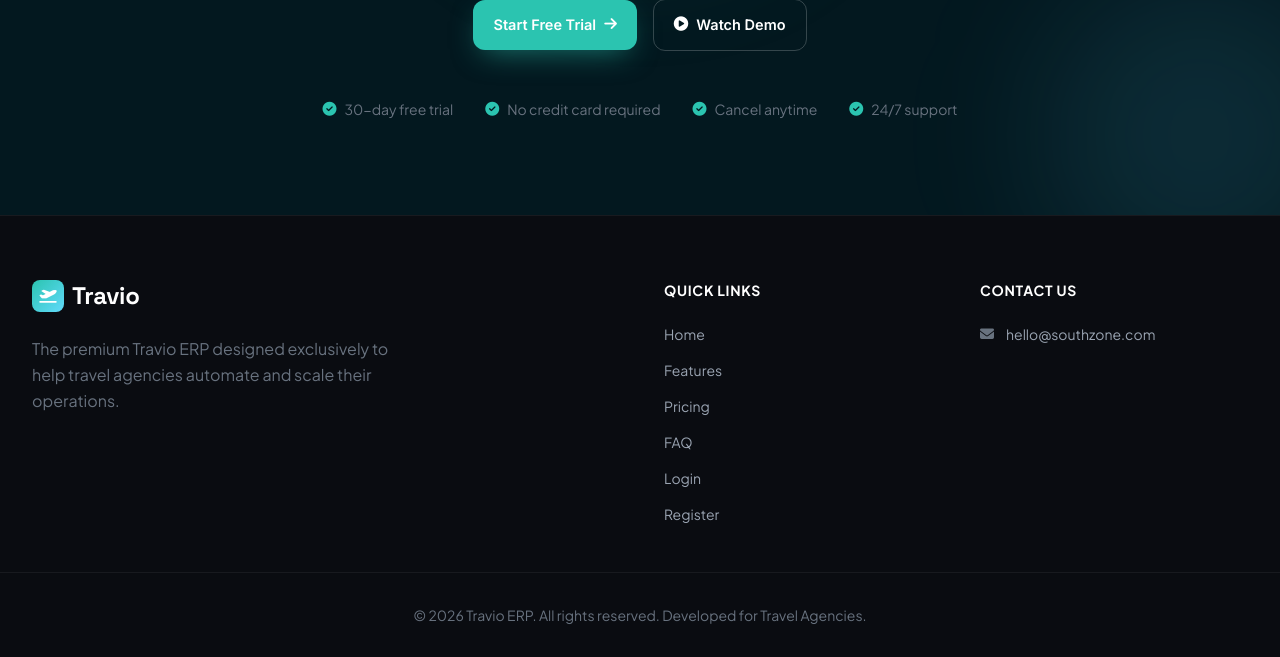
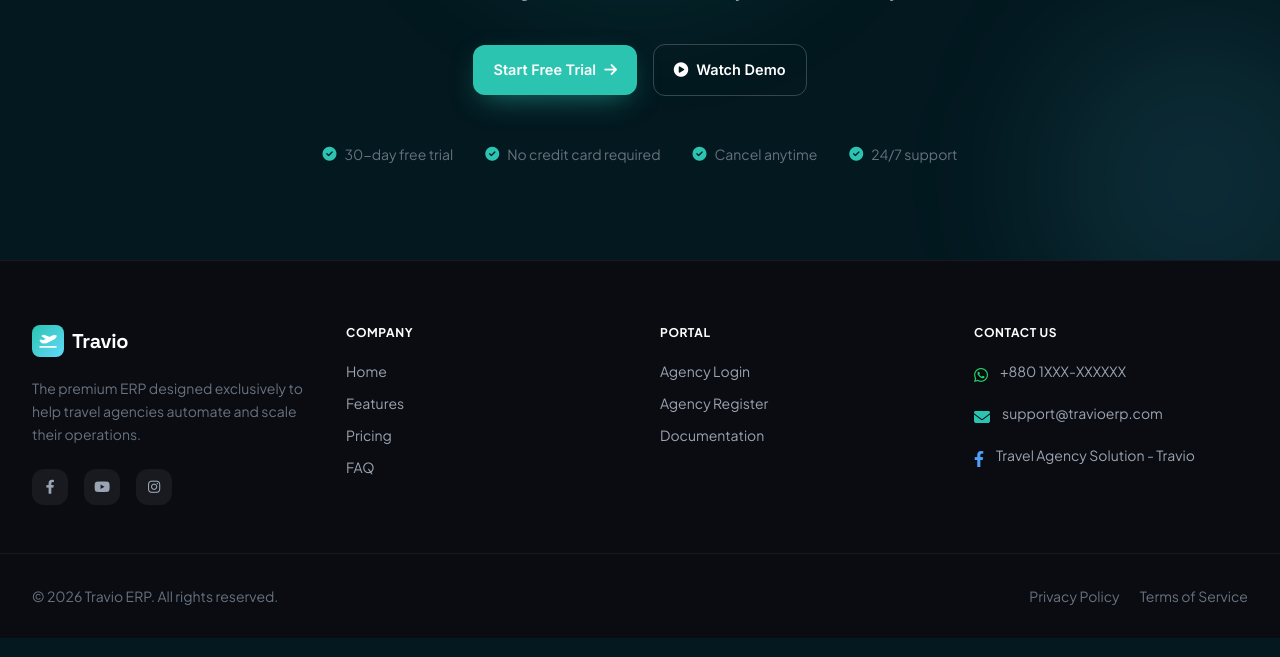
Before and after one commit to mamunkhan53/travio, a PHP site: page / in a window 1280 px wide. Shown: the part 5661-6318 px from the top of the page. Run offline with PHP 8.4, Linux system fonts and the light colour scheme; data comes from the database, SQL or seed files in the repository; some libraries are stand-ins or nearby versions.

Commit message:
Update the landing page content
Replit-Commit-Author: Agent

```diff
--- a/pages/landing.php
+++ b/pages/landing.php
@@ -498,14 +498,14 @@ function renderLandingPage($conn) {
             <div class="grid grid-cols-1 md:grid-cols-2 lg:grid-cols-4 gap-6">
                 <?php
                 $featuresList = [
-                    ['icon' => 'fa-plane', 'title' => 'Air Ticket Management', 'desc' => 'Manage airline bookings, track passenger details, and store ticket information.'],
-                    ['icon' => 'fa-users-viewfinder', 'title' => 'Lead & CRM Management', 'desc' => 'Capture enquiries, follow-up customers, and convert leads into sales easily.'],
-                    ['icon' => 'fa-file-signature', 'title' => 'Visa Processing', 'desc' => 'Track visa applications, document statuses, and embassy appointments.'],
-                    ['icon' => 'fa-map-location-dot', 'title' => 'Tour Packages', 'desc' => 'Create and manage local or international tour packages efficiently.'],
-                    ['icon' => 'fa-hotel', 'title' => 'Hotel Booking', 'desc' => 'Manage hotel reservations, room types, and supplier payments.'],
-                    ['icon' => 'fa-chart-pie', 'title' => 'Sales & Profit Analytics', 'desc' => 'Real-time dashboard showing turnover, due amounts, and net profit.'],
-                    ['icon' => 'fa-address-book', 'title' => 'Customer Database', 'desc' => 'Auto-save customer profiles securely when sales are completed.'],
-                    ['icon' => 'fa-users-gear', 'title' => 'Staff Permissions', 'desc' => 'Add your staff members with granular permissions and track their performance.']
+                    ['icon' => 'fa-plane-departure', 'title' => 'Air Ticket & Visa Processing', 'desc' => 'Manage airline bookings, track passenger details, visa applications, and embassy appointments in one place.'],
+                    ['icon' => 'fa-users-viewfinder', 'title' => 'Lead & CRM Management', 'desc' => 'Capture enquiries, follow-up customers, and convert leads into confirmed sales effortlessly.'],
+                    ['icon' => 'fa-graduation-cap', 'title' => 'Student Consultancy', 'desc' => 'Handle student visa applications, university admissions, and consultancy case tracking end-to-end.'],
+                    ['icon' => 'fa-kaaba', 'title' => 'Hajj & Umrah', 'desc' => 'Manage pilgrimage bookings, group packages, passenger documents, and payment tracking.'],
+                    ['icon' => 'fa-file-invoice-dollar', 'title' => 'Invoice', 'desc' => 'Generate professional invoices instantly, track payments, and manage outstanding dues easily.'],
+                    ['icon' => 'fa-calculator', 'title' => 'Finance & Accounting', 'desc' => 'Track income, expenses, profit/loss, and generate financial reports for your agency.'],
+                    ['icon' => 'fa-address-book', 'title' => 'Customer Database', 'desc' => 'Auto-save customer profiles, purchase history, and documents securely when sales are completed.'],
+                    ['icon' => 'fa-users-gear', 'title' => 'Staff Management', 'desc' => 'Add staff with role-based permissions, track attendance, manage salaries, and monitor performance.'],
                 ];
                 foreach ($featuresList as $f): ?>
                     <div class="sz-card">
@@ -734,36 +734,88 @@ function renderLandingPage($conn) {
     <!-- FOOTER                                                        -->
     <!-- ============================================================ -->
     <footer style="background: #0A0C11; border-top: 1px solid rgba(255,255,255,0.06);" class="pt-16 pb-8">
-        <div class="max-w-7xl mx-auto px-4 sm:px-6 lg:px-8 grid grid-cols-1 md:grid-cols-4 gap-12 border-b border-[rgba(255,255,255,0.06)] pb-12 mb-8">
-            <div class="col-span-1 md:col-span-2">
-                <div class="flex items-center gap-2 mb-6">
+        <div class="max-w-7xl mx-auto px-4 sm:px-6 lg:px-8 pb-12 mb-8 border-b border-[rgba(255,255,255,0.06)]">
+            <!-- 4-column grid: 2 cols on mobile, 4 on desktop -->
+            <div class="grid grid-cols-2 md:grid-cols-4 gap-10">
+
+                <!-- Col 1: Logo & About -->
+                <div class="col-span-2 md:col-span-1">
+                    <div class="flex items-center gap-2 mb-5">
                         <div class="w-8 h-8 bg-gradient-to-br from-[#2BC4B0] to-[#61DAFB] rounded-lg flex items-center justify-center text-white">
                             <i class="fa-solid fa-plane-departure text-sm"></i>
                         </div>
-                    <h1 class="sz-display text-2xl font-bold text-white tracking-tight">Travio</h1>
+                        <h1 class="sz-display text-xl font-bold text-white tracking-tight">Travio</h1>
                     </div>
-                <p class="text-[#68727F] mb-6 max-w-sm leading-relaxed">The premium Travio ERP designed exclusively to help travel agencies automate and scale their operations.</p>
+                    <p class="text-[#68727F] text-sm leading-relaxed mb-6">The premium ERP designed exclusively to help travel agencies automate and scale their operations.</p>
+                    <div class="flex items-center gap-4">
+                        <a href="https://facebook.com" target="_blank" rel="noopener" class="w-9 h-9 rounded-xl flex items-center justify-center transition" style="background: rgba(255,255,255,0.06); color: #9AA4B2;" onmouseover="this.style.background='rgba(24,119,242,0.2)';this.style.color='#4F9EF7'" onmouseout="this.style.background='rgba(255,255,255,0.06)';this.style.color='#9AA4B2'">
+                            <i class="fa-brands fa-facebook-f text-sm"></i>
+                        </a>
+                        <a href="https://youtube.com" target="_blank" rel="noopener" class="w-9 h-9 rounded-xl flex items-center justify-center transition" style="background: rgba(255,255,255,0.06); color: #9AA4B2;" onmouseover="this.style.background='rgba(255,0,0,0.2)';this.style.color='#FF4444'" onmouseout="this.style.background='rgba(255,255,255,0.06)';this.style.color='#9AA4B2'">
+                            <i class="fa-brands fa-youtube text-sm"></i>
+                        </a>
+                        <a href="https://instagram.com" target="_blank" rel="noopener" class="w-9 h-9 rounded-xl flex items-center justify-center transition" style="background: rgba(255,255,255,0.06); color: #9AA4B2;" onmouseover="this.style.background='rgba(225,48,108,0.2)';this.style.color='#E1306C'" onmouseout="this.style.background='rgba(255,255,255,0.06)';this.style.color='#9AA4B2'">
+                            <i class="fa-brands fa-instagram text-sm"></i>
+                        </a>
                     </div>
+                </div>
+
+                <!-- Col 2: Company -->
                 <div>
-                <h4 class="text-white font-bold mb-6 uppercase tracking-wider text-sm">Quick Links</h4>
-                <ul class="space-y-4 text-sm">
+                    <h4 class="text-white font-bold mb-5 uppercase tracking-wider text-xs">Company</h4>
+                    <ul class="space-y-3 text-sm">
                         <li><a href="#" class="text-[#9AA4B2] hover:text-[#2BC4B0] transition">Home</a></li>
                         <li><a href="#features" class="text-[#9AA4B2] hover:text-[#2BC4B0] transition">Features</a></li>
                         <li><a href="#pricing" class="text-[#9AA4B2] hover:text-[#2BC4B0] transition">Pricing</a></li>
                         <li><a href="#faq" class="text-[#9AA4B2] hover:text-[#2BC4B0] transition">FAQ</a></li>
-                    <li><a href="?route=login" class="text-[#9AA4B2] hover:text-[#2BC4B0] transition">Login</a></li>
-                    <li><a href="?route=register" class="text-[#9AA4B2] hover:text-[#2BC4B0] transition">Register</a></li>
                     </ul>
                 </div>
+
+                <!-- Col 3: Portal -->
                 <div>
-                <h4 class="text-white font-bold mb-6 uppercase tracking-wider text-sm">Contact Us</h4>
-                <ul class="space-y-4 text-sm">
-                    <li class="flex items-center gap-3 text-[#9AA4B2]"><i class="fa-solid fa-envelope text-[#68727F]"></i> hello@southzone.com</li>
+                    <h4 class="text-white font-bold mb-5 uppercase tracking-wider text-xs">Portal</h4>
+                    <ul class="space-y-3 text-sm">
+                        <li><a href="?route=login" class="text-[#9AA4B2] hover:text-[#2BC4B0] transition">Agency Login</a></li>
+                        <li><a href="?route=register" class="text-[#9AA4B2] hover:text-[#2BC4B0] transition">Agency Register</a></li>
+                        <li><a href="#" class="text-[#9AA4B2] hover:text-[#2BC4B0] transition">Documentation</a></li>
                     </ul>
                 </div>
+
+                <!-- Col 4: Contact Us -->
+                <div>
+                    <h4 class="text-white font-bold mb-5 uppercase tracking-wider text-xs">Contact Us</h4>
+                    <ul class="space-y-4 text-sm">
+                        <li>
+                            <a href="https://wa.me/8801XXXXXXXXX" target="_blank" rel="noopener" class="flex items-start gap-3 text-[#9AA4B2] hover:text-[#25D366] transition group">
+                                <i class="fa-brands fa-whatsapp text-base mt-0.5 text-[#25D366]"></i>
+                                <span>+880 1XXX-XXXXXX</span>
+                            </a>
+                        </li>
+                        <li>
+                            <a href="mailto:support@travioerp.com" class="flex items-start gap-3 text-[#9AA4B2] hover:text-[#2BC4B0] transition">
+                                <i class="fa-solid fa-envelope text-base mt-0.5" style="color: var(--sz-teal);"></i>
+                                <span>support@travioerp.com</span>
+                            </a>
+                        </li>
+                        <li>
+                            <a href="https://facebook.com" target="_blank" rel="noopener" class="flex items-start gap-3 text-[#9AA4B2] hover:text-[#4F9EF7] transition">
+                                <i class="fa-brands fa-facebook-f text-base mt-0.5 text-[#4F9EF7]"></i>
+                                <span>Travel Agency Solution - Travio</span>
+                            </a>
+                        </li>
+                    </ul>
                 </div>
-        <div class="max-w-7xl mx-auto px-4 sm:px-6 lg:px-8 text-center text-sm text-[#68727F]">
-            &copy; <?= date('Y') ?> Travio ERP. All rights reserved. Developed for Travel Agencies.
+
+            </div>
+        </div>
+
+        <!-- Bottom bar -->
+        <div class="max-w-7xl mx-auto px-4 sm:px-6 lg:px-8 flex flex-col sm:flex-row items-center justify-between gap-3 text-sm text-[#68727F]">
+            <span>&copy; <?= date('Y') ?> Travio ERP. All rights reserved.</span>
+            <div class="flex items-center gap-5">
+                <a href="#" class="hover:text-[#2BC4B0] transition">Privacy Policy</a>
+                <a href="#" class="hover:text-[#2BC4B0] transition">Terms of Service</a>
+            </div>
         </div>
     </footer>
     </div>
```
Lines whose indentation alone changed are shown as unchanged.
